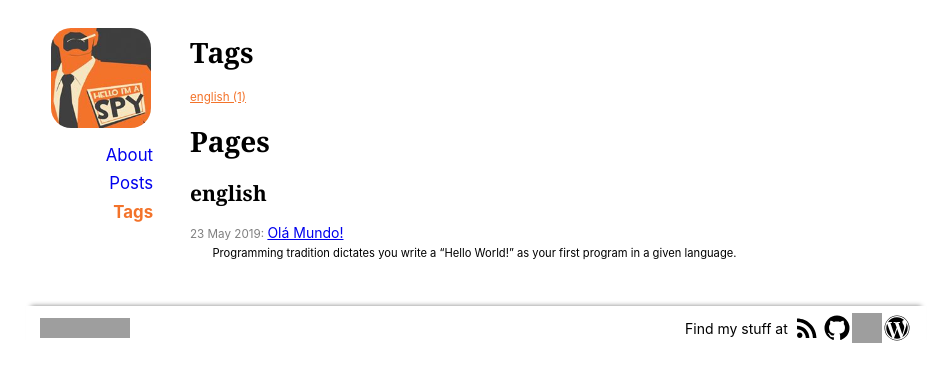
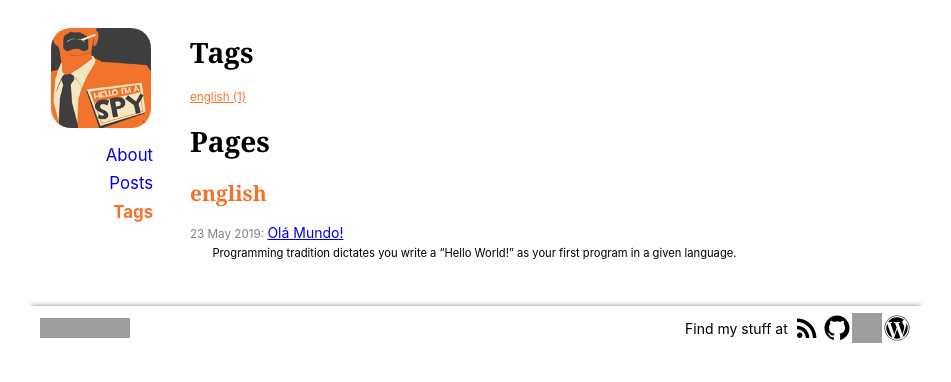
Before and after one commit to hanjos/hanjos.github.io, a Jekyll site: the page built from tags.html, in a window 1280 px wide. Shown: the top 382 px of the page, without its empty margins (164-1115 px from the left). Built offline with Jekyll 4.4.1, drawn with Linux system fonts in a browser that asks for light colours; grey boxes are pictures that could not be loaded.

Commit message:
Estilos para rótulos.

```diff
--- a/posts.html
+++ b/posts.html
@@ -11,7 +11,11 @@
     	<div>
         <small class='meta'><time datetime='{{ post.date | date_to_xmlschema }}'>{{ post.date | date: "%d %b %Y" }}</time>: </small>
         <a href='{{ post.url }}'>{{ post.title }}</a>
-        {% if post.tags.size > 0 %}<small class='meta'> - {{ post.tags | array_to_sentence_string }}</small>{% endif %}
+        {% if post.tags.size > 0 %}
+          {% for tag in post.tags %}
+          <small class='meta'><a href='/tags.html#tag-{{ tag[0] }}' class='tag'>{{ tag[0] }}</a></small>&nbsp;
+          {% endfor %}}
+        {% endif %}
       </div>
       <div class='excerpt'>
         {{ post.excerpt }}
--- a/tags.html
+++ b/tags.html
@@ -20,7 +20,7 @@
 <div class='posts'>
 {% if site.tags.size > 0 %}
   {% for tag in site.tags %}
-  <h2 id='tag-{{ tag[0] }}' name='tag-{{ tag[0] }}'>{{ tag[0] }}</h2>
+  <h2 id='tag-{{ tag[0] }}' name='tag-{{ tag[0] }}' class='tag'>{{ tag[0] }}</h2>
 
   <ul>
     <li>
```
